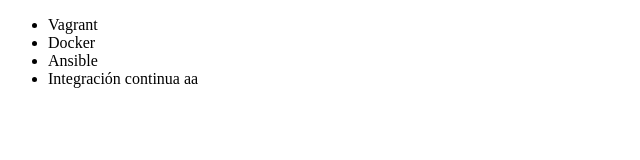
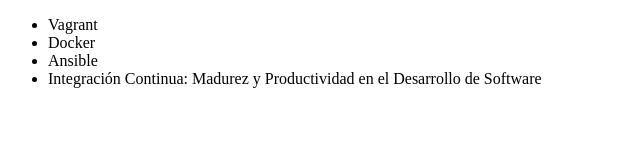
Before and after one commit to EdiMena/alura-git, a plain HTML site: page index.html in a window 1280 px wide. Shown: the whole page, without its empty margins (0-640 px from the left). Drawn offline with Linux system fonts and the light colour scheme.

Commit message:
Renombrando el curso de integracion continua

```diff
--- a/index.html
+++ b/index.html
@@ -9,7 +9,7 @@
          <li> Vagrant </li>
          <li> Docker </li>
          <li> Ansible </li>
-         <li> Integración continua aa </li>
+         <li> Integración Continua: Madurez y Productividad en el Desarrollo de Software</li>
      </ul>
 </body>
 </html>
```
